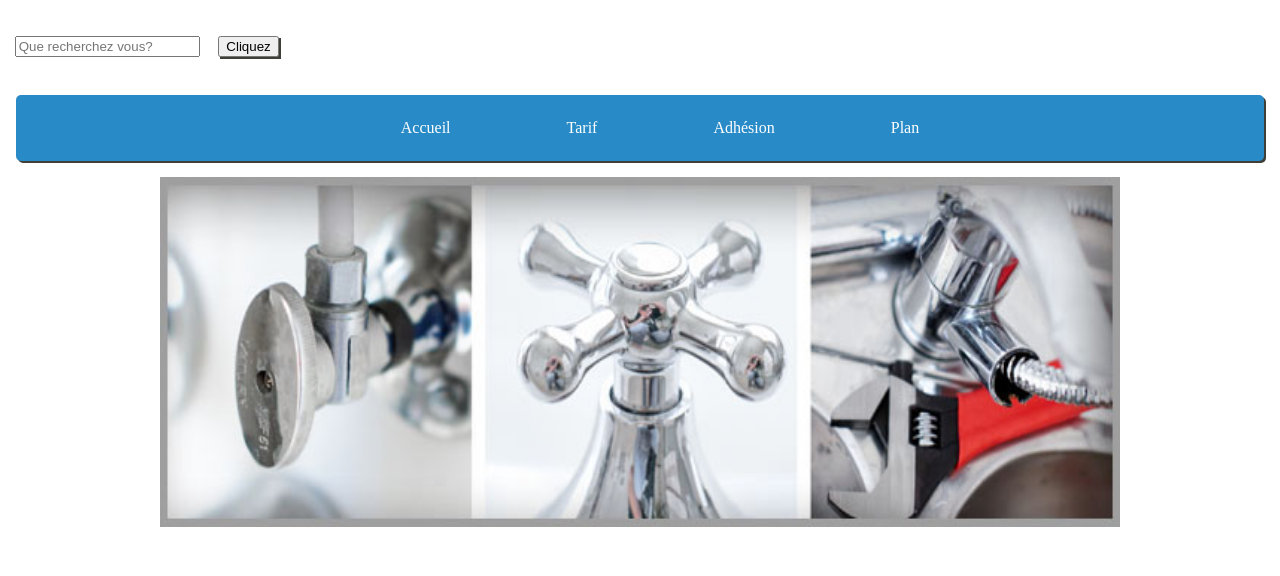
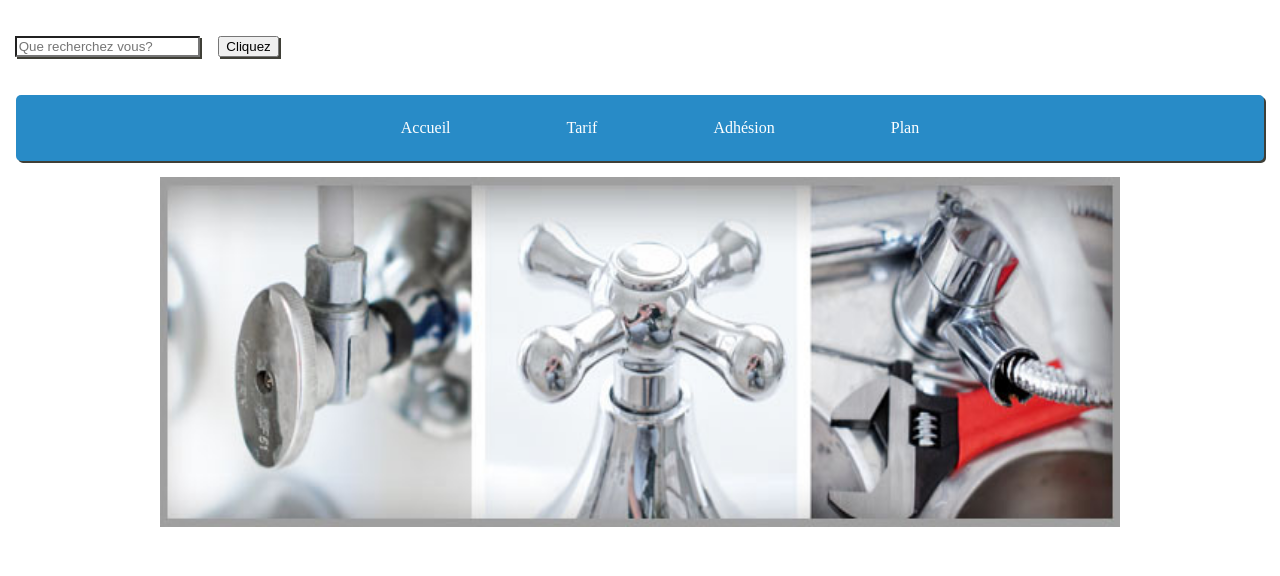
Before and after one commit to Madjidgo/projetplomberie, a plain HTML site: page index.html in a window 1280 px wide. Shown: the part 223-799 px from the top of the page. Drawn offline with Linux system fonts and the light colour scheme.

Commit message:
git commit -m "modification css"
Body in detail

```diff
--- a/css/style.css
+++ b/css/style.css
@@ -20,8 +20,13 @@ header p{
   display: inline-block;
   margin-left: 0.5em;
 }
-#b1{
+#b1, header input{
   box-shadow: 2px 2px #3f3f37;
+}
+header input{
+  display:inline;
+
+
 }
 
 span{
@@ -96,7 +101,7 @@ footer p{
 .p2{
    text-align: center;
    text-transform: uppercase;
-   color:  #cfd2cd;
+   margin-top: 2.1em;
    text-shadow: 1px 1px #3f3f37;
 }
 
```
